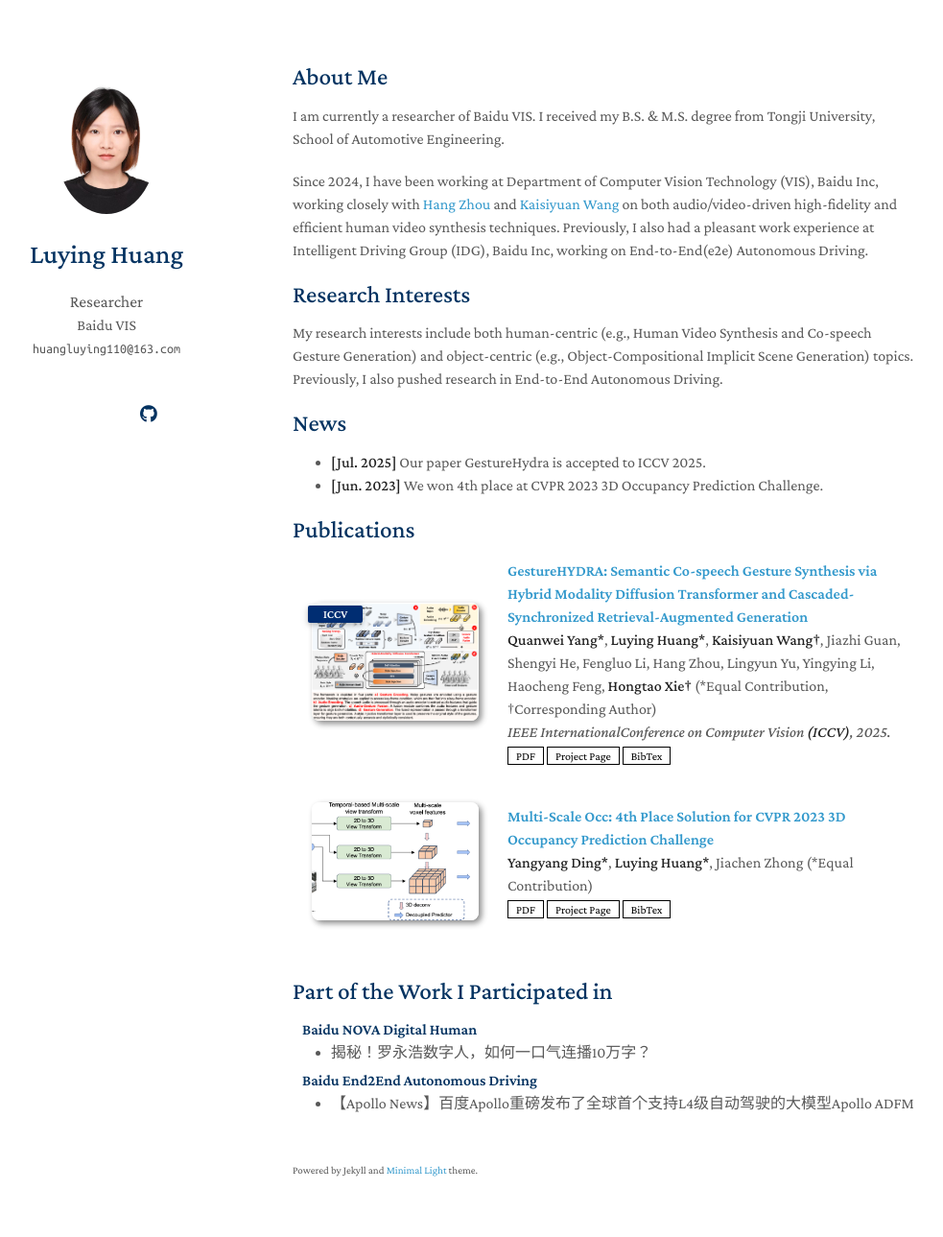
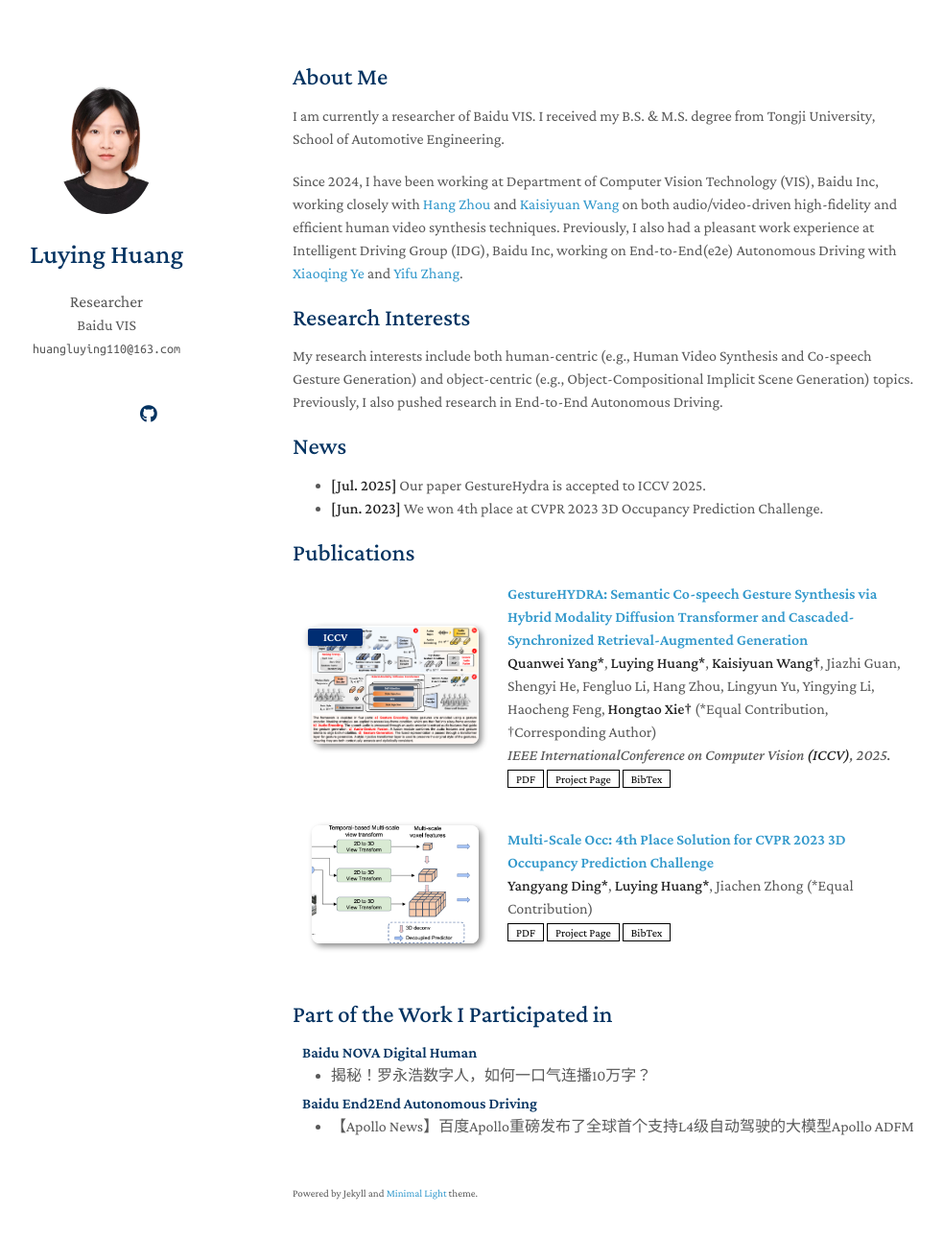
Before and after one commit to hlyyyyy/hlyyyyy.github.io, a Jekyll site: the page built from index.md, in a window 1280 px wide and 1324 px high. Shown: the top 1289 px of the window at 96% size, without its empty margins (165-1148 px from the left). Built offline with Jekyll 4.4.1, drawn with Linux system fonts in a browser that asks for light colours; a style sheet for code colours, icons or effects is not loaded; our own code applies the rules of GitHub Pages for plain Markdown files.

Commit message:
update coauthors

```diff
--- a/index.md
+++ b/index.md
@@ -6,7 +6,7 @@ layout: homepage
 
 I am currently a researcher of Baidu VIS. I received my B.S. & M.S. degree from Tongji University, School of Automotive Engineering.
 
-Since 2024, I have been working at Department of Computer Vision Technology (VIS), Baidu Inc, working closely with [Hang Zhou](https://hangz-nju-cuhk.github.io) and [Kaisiyuan Wang](https://unibruce.github.io) on both audio/video-driven high-fidelity and efficient human video synthesis techniques. Previously, I also had a pleasant work experience at Intelligent Driving Group (IDG), Baidu Inc, working on End-to-End(e2e) Autonomous Driving.
+Since 2024, I have been working at Department of Computer Vision Technology (VIS), Baidu Inc, working closely with [Hang Zhou](https://hangz-nju-cuhk.github.io) and [Kaisiyuan Wang](https://unibruce.github.io) on both audio/video-driven high-fidelity and efficient human video synthesis techniques. Previously, I also had a pleasant work experience at Intelligent Driving Group (IDG), Baidu Inc, working on End-to-End(e2e) Autonomous Driving with [Xiaoqing Ye](https://shuluoshu.github.io/) and [Yifu Zhang](https://ifzhang.github.io/).
 
 ## Research Interests
 
```
